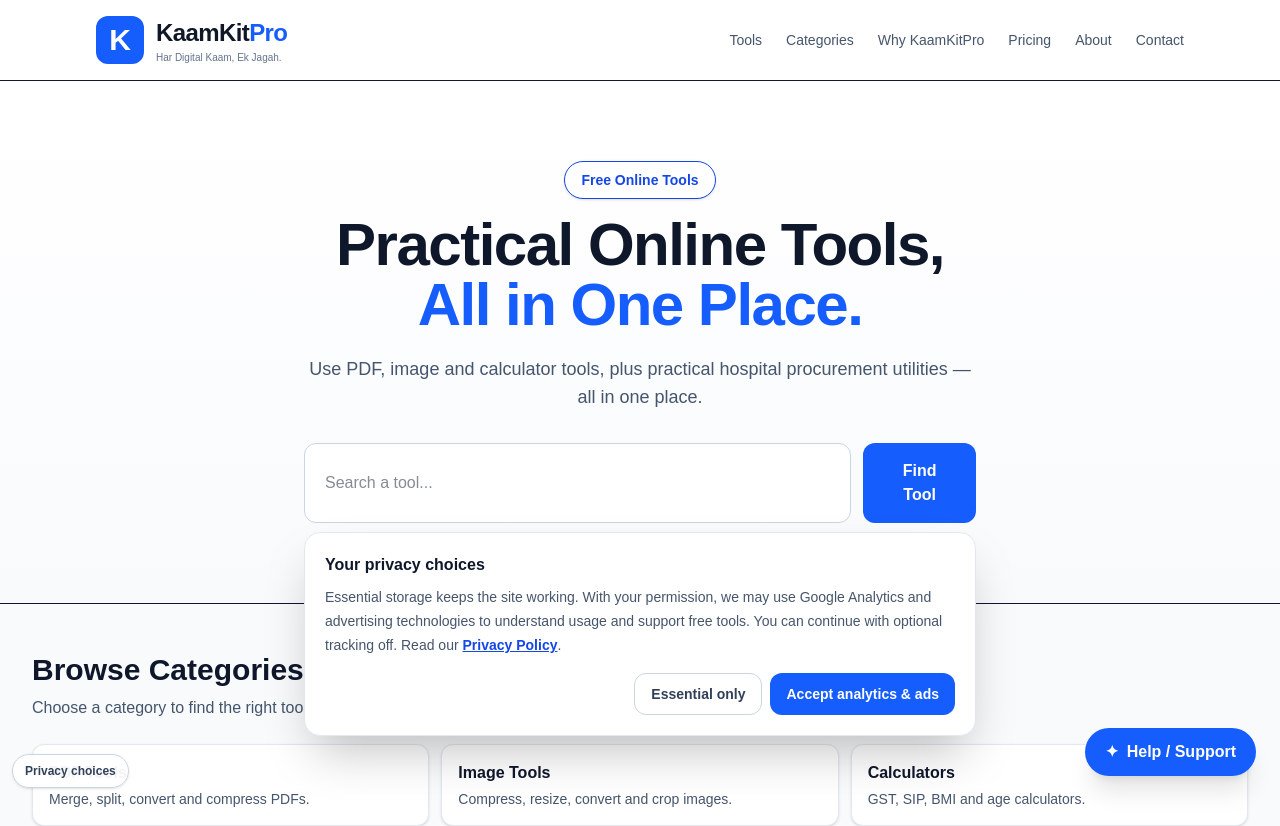
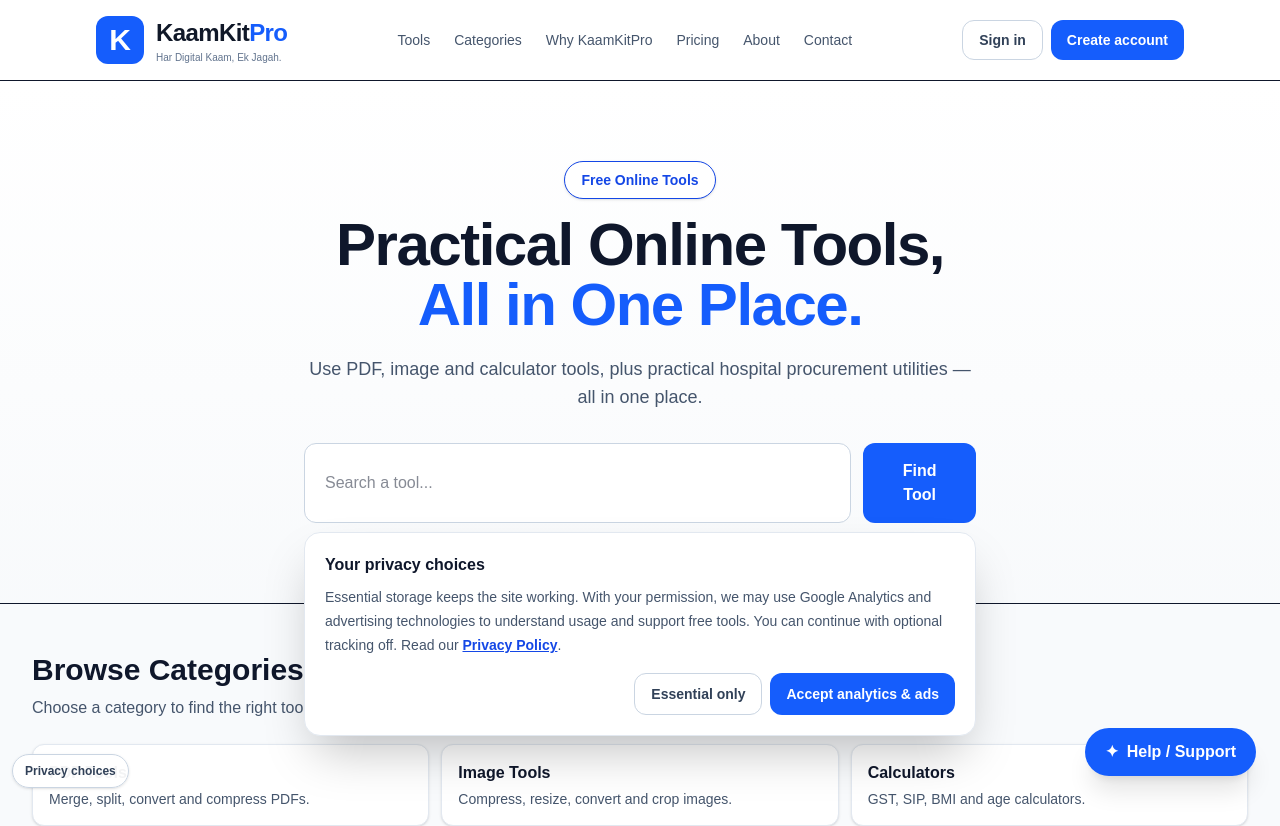
Before and after one commit to WellProSoftware/kaamkitpro, a Next.js app: page / in a window 1280 px wide. Shown: the top 826 px of the page. Built offline with nearby package versions, Linux system fonts and the light colour scheme.

Commit message:
Show sign-in and create-account links in homepage header

```diff
--- a/src/app/page.tsx
+++ b/src/app/page.tsx
@@ -238,8 +238,6 @@ export default function Home() {
         <div className="mx-auto flex max-w-6xl items-center justify-between px-4 py-4 sm:px-6 lg:px-8">
           <BrandLogo />
 
-          <a href="/login" className="inline-flex min-h-10 items-center rounded-xl bg-blue-600 px-4 py-2 text-sm font-bold text-white hover:bg-blue-700 md:hidden">Sign in</a>
-
           <nav className="hidden gap-6 text-sm font-medium md:flex">
             <a href="/tools" className="text-slate-600 hover:text-slate-900">
               Tools
@@ -260,6 +258,15 @@ export default function Home() {
               Contact
             </a>
           </nav>
+
+          <div className="flex shrink-0 items-center gap-2">
+            <a href="/login?mode=login" className="inline-flex min-h-10 items-center rounded-xl border border-slate-300 px-3 py-2 text-xs font-bold text-slate-700 transition hover:border-blue-300 hover:text-blue-700 sm:px-4 sm:text-sm">
+              Sign in
+            </a>
+            <a href="/login" className="inline-flex min-h-10 items-center rounded-xl bg-blue-600 px-3 py-2 text-xs font-bold text-white transition hover:bg-blue-700 sm:px-4 sm:text-sm">
+              Create account
+            </a>
+          </div>
         </div>
       </header>
 
```
